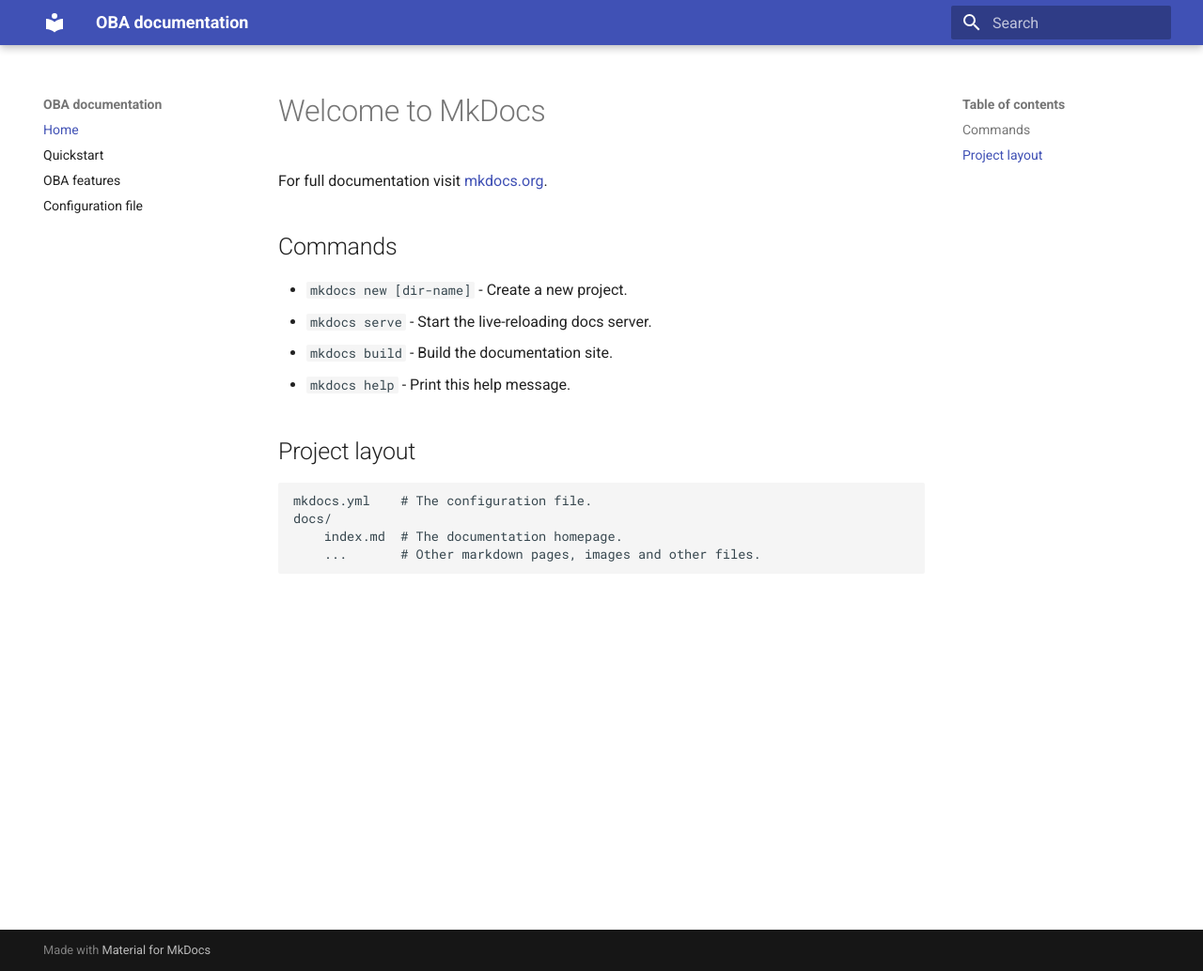
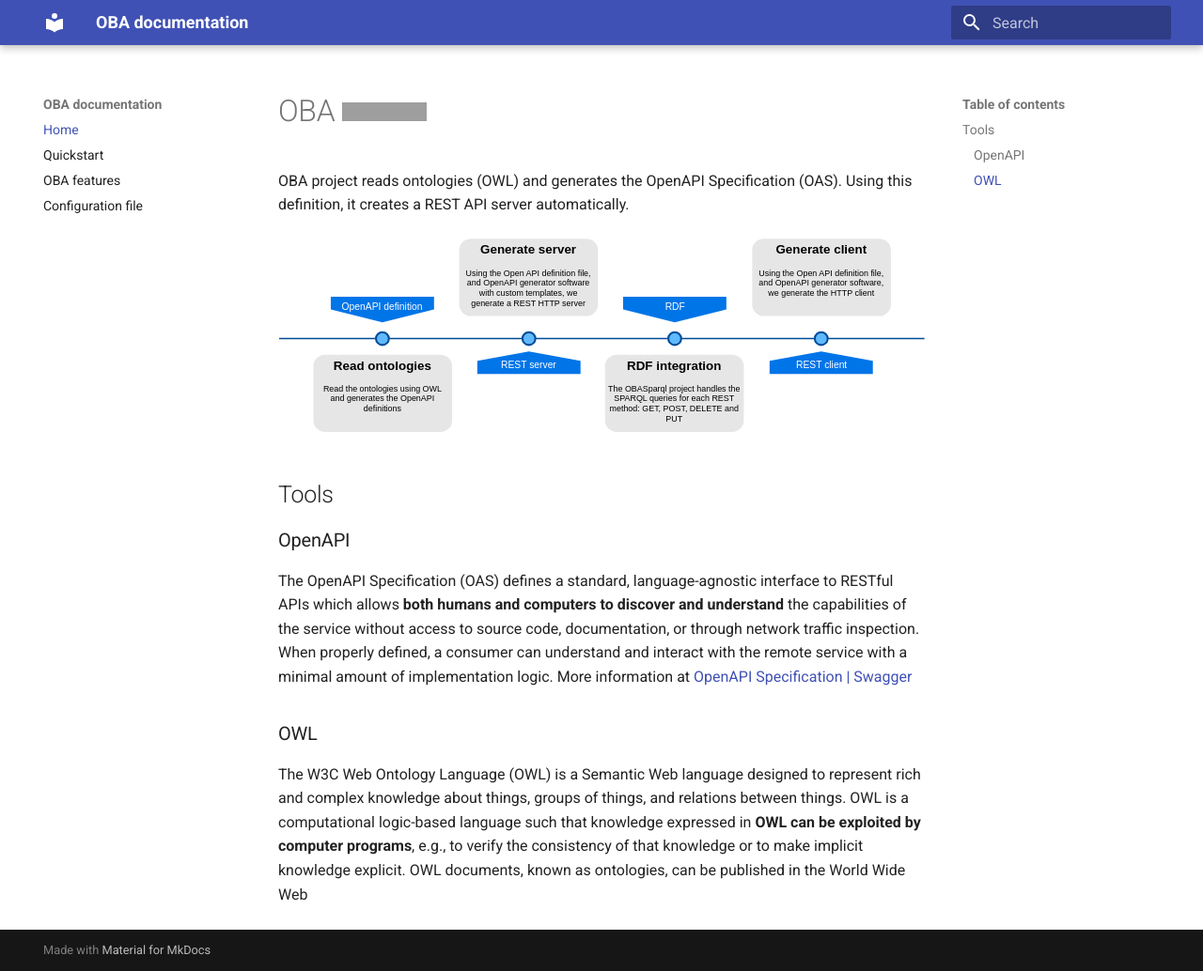
Before and after one commit to KnowledgeCaptureAndDiscovery/OBA, an MkDocs documentation site: the page built from docs/index.md, in a window 1280 px wide and 1034 px high. Shown: the whole window at 94% size. Built offline with MkDocs 1.6.1 and Material for MkDocs 9.7.7, drawn with Linux system fonts in a browser that asks for light colours; grey boxes are pictures that could not be loaded.

Commit message:
improve documentation

```diff
--- a/docs/index.md
+++ b/docs/index.md
@@ -1,17 +1,18 @@
-# Welcome to MkDocs
+# OBA [![Build Status](https://travis-ci.org/KnowledgeCaptureAndDiscovery/OBA.svg?branch=master)](https://travis-ci.org/KnowledgeCaptureAndDiscovery/OBA)
 
-For full documentation visit [mkdocs.org](https://mkdocs.org).
 
-## Commands
+OBA project reads ontologies (OWL) and generates the OpenAPI Specification (OAS). Using this definition, it creates a REST API server automatically.
 
-* `mkdocs new [dir-name]` - Create a new project.
-* `mkdocs serve` - Start the live-reloading docs server.
-* `mkdocs build` - Build the documentation site.
-* `mkdocs help` - Print this help message.
+![Diagram](figures/oba.svg)
 
-## Project layout
 
-    mkdocs.yml    # The configuration file.
-    docs/
-        index.md  # The documentation homepage.
-        ...       # Other markdown pages, images and other files.
+## Tools
+
+### OpenAPI
+
+The OpenAPI Specification (OAS) defines a standard, language-agnostic interface to RESTful APIs which allows **both humans and computers to discover and understand** the capabilities of the service without access to source code, documentation, or through network traffic inspection. When properly defined, a consumer can understand and interact with the remote service with a minimal amount of implementation logic.
+More information at [OpenAPI Specification | Swagger](https://swagger.io/specification/)
+
+### OWL
+
+The W3C Web Ontology Language (OWL) is a Semantic Web language designed to represent rich and complex knowledge about things, groups of things, and relations between things. OWL is a computational logic-based language such that knowledge expressed in **OWL can be exploited by computer programs**, e.g., to verify the consistency of that knowledge or to make implicit knowledge explicit. OWL documents, known as ontologies, can be published in the World Wide Web
```
Also changed, not shown: README.md (+4 -36 lines), docs/configuration_file.md (+2 -2 lines), docs/figures/oba.svg (renamed from oba.svg).
